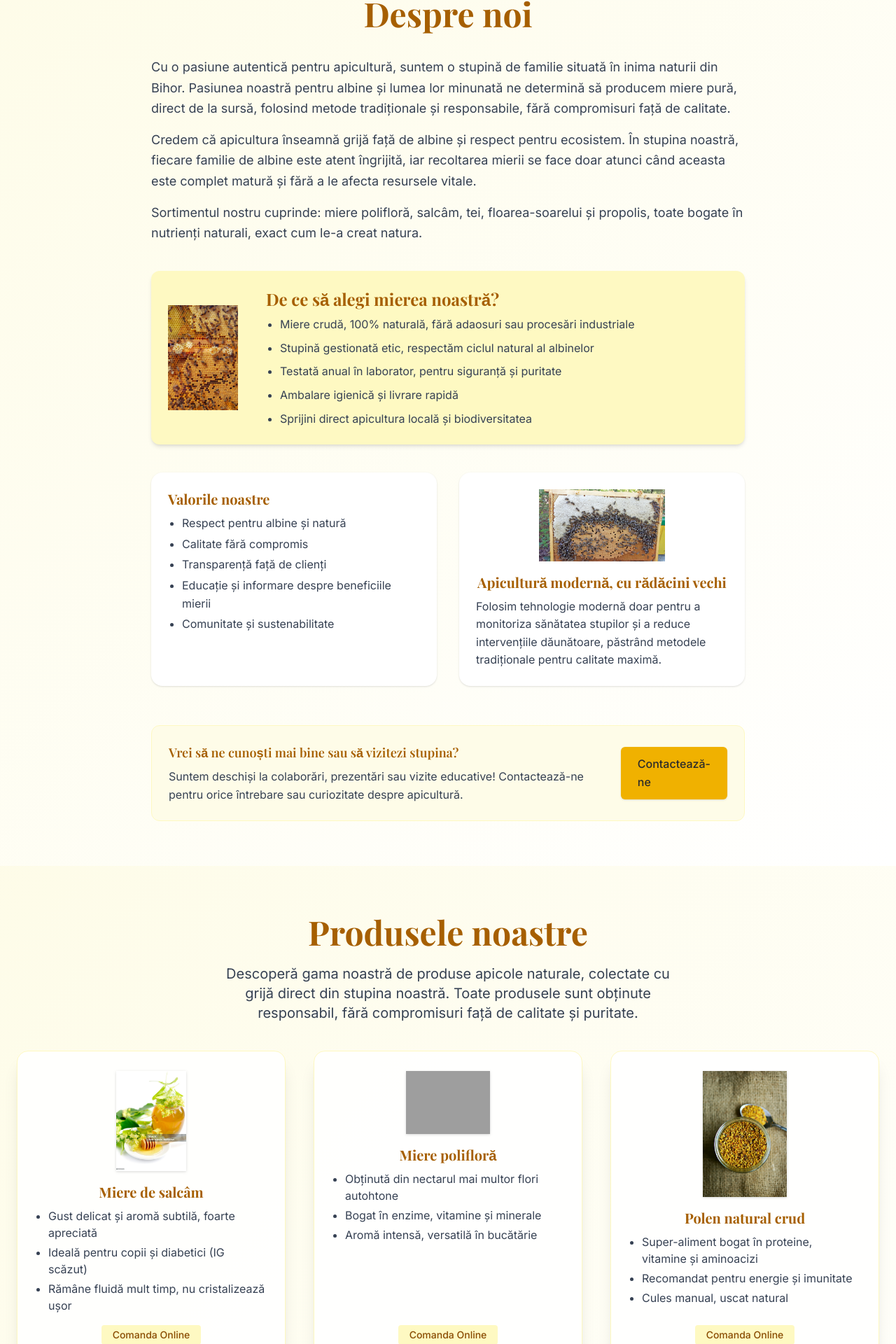
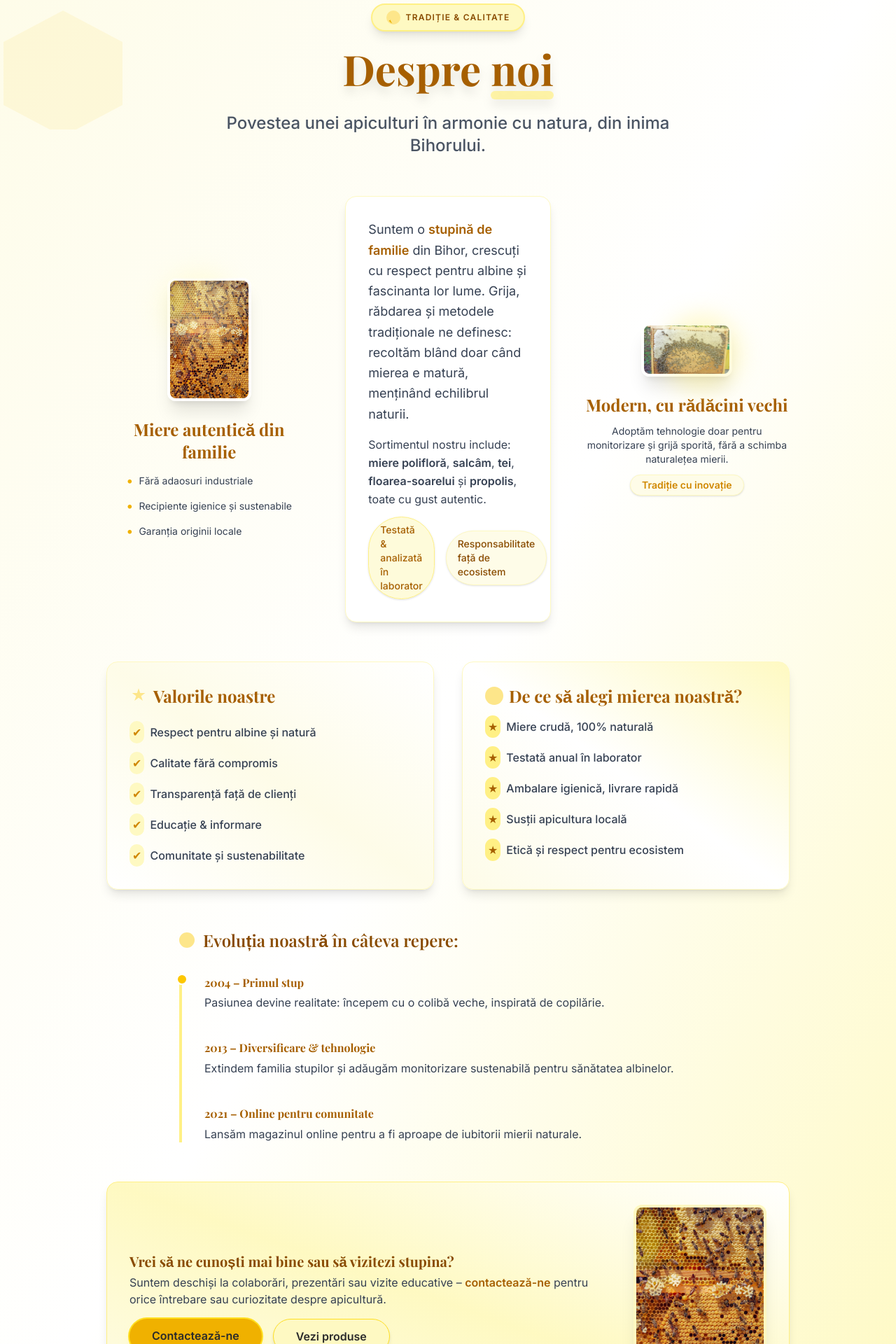
Before and after one commit to ionutpetru4046/Website-Apicultura, a Next.js app: page / in a window 1280 px wide. Shown: the part 1117-3037 px from the top of the page at 70% size. Built offline with nearby package versions, Linux system fonts and the light colour scheme; grey boxes are pictures that could not be loaded; a web font is replaced by a local one.

Commit message:
new style to despre page

```diff
--- a/app/despre/page.tsx
+++ b/app/despre/page.tsx
@@ -3,86 +3,213 @@ import Link from "next/link";
 
 export default function DesprePage() {
   return (
-    <section className="min-h-screen bg-linear-to-br from-yellow-50 to-white flex items-center">
-      <div className="max-w-4xl mx-auto px-6 py-16 w-full">
-        <h1 className="text-4xl md:text-5xl text-center font-serif leading-tight font-bold mb-8 text-yellow-700">
-          Despre noi
+    <section className="min-h-screen bg-gradient-to-br from-yellow-50 via-white to-yellow-100 flex py-0 relative overflow-hidden">
+      {/* Decorative abstract honeycomb SVGs */}
+      <svg
+        className="absolute left-0 top-20 opacity-20 z-0"
+        width="180"
+        height="180"
+        viewBox="0 0 180 180"
+        fill="none"
+      >
+        <polygon
+          points="90,10 175,55 175,145 90,190 5,145 5,55"
+          fill="#fde68a"
+        />
+      </svg>
+      <svg
+        className="absolute right-0 bottom-[-70px] opacity-20 z-0 rotate-12"
+        width="180"
+        height="180"
+        viewBox="0 0 180 180"
+        fill="none"
+      >
+        <polygon
+          points="90,10 175,55 175,145 90,190 5,145 5,55"
+          fill="#fef3c7"
+        />
+      </svg>
+
+      <div className="relative z-10 w-full max-w-5xl mx-auto px-4 sm:px-6 py-20">
+        <div className="text-center mb-14">
+          <div className="inline-block bg-yellow-100 rounded-full px-5 py-2 mb-4 animate-fadeIn shadow-lg border-2 border-yellow-200">
+            <span className="text-yellow-800 font-semibold text-xs tracking-widest uppercase flex items-center gap-2">
+              <svg width={20} height={20} fill="none" viewBox="0 0 20 20"><circle cx="10" cy="10" r="10" fill="#fde68a"/><path d="M5.8,13.1c-0.8,0.9-2.2,1.6-2.2,1.6C4.6,16.2,7,17.7,8.4,18.5c-2.1-2.7-2.4-4.5-2.6-4.7z" fill="#eab308"/></svg>
+              Tradiție & Calitate
+            </span>
+          </div>
+          <h1 className="text-5xl md:text-6xl font-serif font-bold text-yellow-700 leading-tight drop-shadow-xl animate-fadeIn">
+            Despre <span className="relative">
+              <span className="absolute -bottom-1 left-0 w-full h-3 bg-yellow-200/70 rounded-md z-0"></span>
+              <span className="relative z-10">noi</span>
+            </span>
           </h1>
-
-        <div className="mb-10">
-          <p className="text-gray-700 leading-relaxed text-lg mb-4">
-            Cu o pasiune autentică pentru apicultură, suntem o stupină de familie situată în inima naturii din Bihor.
-            Pasiunea noastră pentru albine și lumea lor minunată ne determină să producem miere pură, direct de la sursă, folosind metode tradiționale și responsabile, fără compromisuri față de calitate.
-          </p>
-          <p className="text-gray-700 leading-relaxed text-lg mb-4">
-            Credem că apicultura înseamnă grijă față de albine și respect pentru ecosistem. În stupina noastră, fiecare familie de albine este atent îngrijită, iar recoltarea mierii se face doar atunci când aceasta este complet matură și fără a le afecta resursele vitale.
-          </p>
-          <p className="text-gray-700 leading-relaxed text-lg mb-6">
-            Sortimentul nostru cuprinde: miere polifloră, salcâm, tei, floarea-soarelui și propolis, toate bogate în nutrienți naturali, exact cum le-a creat natura.
+          <p className="mt-6 text-xl sm:text-2xl text-gray-700/90 font-medium max-w-2xl mx-auto animate-fadeIn delay-150">
+            Povestea unei apiculturi în armonie cu natura, din inima Bihorului.
           </p>
         </div>
 
-        <div className="bg-yellow-100 rounded-xl p-6 md:flex md:items-center gap-10 shadow-md mb-10">
+        {/* Main grid */}
+        <div className="grid grid-cols-1 md:grid-cols-3 gap-12 mb-14">
+          {/* Left: Apicultor & benefit */}
+          <div className="flex flex-col items-center justify-center text-center">
+            <div className="relative mb-6 transition-transform hover:scale-105">
+              <span className="absolute -top-3 -left-3 z-0 bg-yellow-100 rounded-full blur-lg w-28 h-28 opacity-40"></span>
               <Image
                 src="/images/stupina15.jpg"
                 alt="Apicultor"
-            width={100}
-            height={180}
-            className="object-contain mx-auto md:mx-0 mb-4 md:mb-0"
+                width={120}
+                height={190}
+                className="object-cover rounded-xl shadow-xl border-4 border-white"
+                priority
               />
-          <div>
-            <h2 className="text-2xl font-serif font-bold mb-2 text-yellow-700">
+            </div>
+            <h2 className="text-2xl font-serif font-bold text-yellow-700 mb-3">Miere autentică din familie</h2>
+            <ul className="text-gray-700 text-sm space-y-2 text-left list-none px-3 mx-auto">
+              <li className="flex items-center gap-2"><span className="text-yellow-500 text-lg">•</span> Fără adaosuri industriale</li>
+              <li className="flex items-center gap-2"><span className="text-yellow-500 text-lg">•</span> Recipiente igienice și sustenabile</li>
+              <li className="flex items-center gap-2"><span className="text-yellow-500 text-lg">•</span> Garanția originii locale</li>
+            </ul>
+          </div>
+
+          {/* Center: Poveste & principii */}
+          <div className="md:col-span-1 flex flex-col justify-center">
+            <div className="bg-white bg-opacity-90 rounded-2xl shadow-lg p-8 border border-yellow-100">
+              <p className="text-lg text-gray-700 leading-relaxed mb-4">
+                Suntem o <span className="font-semibold text-yellow-700">stupină de familie</span> din Bihor, crescuți cu respect pentru albine și fascinanta lor lume. Grija, răbdarea și metodele tradiționale ne definesc: recoltăm blând doar când mierea e matură, menținând echilibrul naturii.
+              </p>
+              <p className="text-gray-700 leading-relaxed mb-3">
+                Sortimentul nostru include: <span className="font-semibold">miere polifloră</span>, <span className="font-semibold">salcâm</span>, <span className="font-semibold">tei</span>, <span className="font-semibold">floarea-soarelui</span> și <span className="font-semibold">propolis</span>, toate cu gust autentic.
+              </p>
+              <div className="flex flex-col sm:flex-row items-center gap-4 mt-3">
+                <div className="rounded-full inline-flex items-center bg-yellow-100/60 px-4 py-2 text-yellow-700 font-medium text-sm shadow border border-yellow-200">
+                  Testată & analizată în laborator
+                </div>
+                <div className="rounded-full inline-flex items-center bg-yellow-50 px-4 py-2 text-yellow-800 font-medium text-sm shadow-sm border border-yellow-100">
+                  Responsabilitate față de ecosistem
+                </div>
+              </div>
+            </div>
+          </div>
+
+          {/* Right: Fagure & modernitate */}
+          <div className="flex flex-col items-center justify-center text-center">
+            <div className="relative mb-6 transition-transform hover:scale-105">
+              <span className="absolute -top-3 -right-3 z-0 bg-yellow-200 rounded-full blur-lg w-28 h-28 opacity-40"></span>
+              <Image
+                src="/images/stupina8.jpg"
+                alt="Fagure"
+                width={130}
+                height={130}
+                className="object-cover rounded-xl shadow-xl border-4 border-white"
+              />
+            </div>
+            <h2 className="text-2xl font-serif font-bold text-yellow-700 mb-3">Modern, cu rădăcini vechi</h2>
+            <p className="text-gray-700 text-sm mb-1">
+              Adoptăm tehnologie doar pentru monitorizare și grijă sporită, fără a schimba naturalețea mierii.
+            </p>
+            <span className="text-yellow-600 text-sm bg-yellow-50 rounded-full px-4 py-1 mt-2 font-semibold border border-yellow-100 shadow-sm">Tradiție cu inovație</span>
+          </div>
+        </div>
+
+        {/* Valorile grid */}
+        <div className="mb-14 w-full grid grid-cols-1 md:grid-cols-2 gap-10">
+          <div className="rounded-2xl shadow-lg border border-yellow-100 bg-gradient-to-tr from-white via-yellow-50 to-white p-8">
+            <h3 className="font-bold text-yellow-700 text-2xl mb-5 font-serif flex items-center gap-2">
+              <svg width={26} height={26} fill="none" viewBox="0 0 24 24"><path fill="#FDE68A" d="M12 2l2.09 6.26h6.6l-5.34 3.88 2.08 6.26L12 14.52l-5.33 3.88 2.08-6.26-5.34-3.88h6.59z"/></svg>
+              Valorile noastre
+            </h3>
+            <ul className="pl-0 text-gray-700 text-base space-y-3 font-medium">
+              <li className="flex items-center gap-2"><span className="p-1 rounded-full bg-yellow-100 text-yellow-600">✔</span> Respect pentru albine și natură</li>
+              <li className="flex items-center gap-2"><span className="p-1 rounded-full bg-yellow-100 text-yellow-600">✔</span> Calitate fără compromis</li>
+              <li className="flex items-center gap-2"><span className="p-1 rounded-full bg-yellow-100 text-yellow-600">✔</span> Transparență față de clienți</li>
+              <li className="flex items-center gap-2"><span className="p-1 rounded-full bg-yellow-100 text-yellow-600">✔</span> Educație & informare</li>
+              <li className="flex items-center gap-2"><span className="p-1 rounded-full bg-yellow-100 text-yellow-600">✔</span> Comunitate și sustenabilitate</li>
+            </ul>
+          </div>
+          <div className="rounded-2xl shadow-lg border border-yellow-100 bg-gradient-to-tr from-yellow-50 via-white to-yellow-100 p-8 flex flex-col">
+            <h3 className="font-bold text-yellow-700 text-2xl mb-3 font-serif flex items-center gap-2">
+              <svg width={26} height={26} fill="none" viewBox="0 0 24 24"><circle cx="12" cy="12" r="12" fill="#fde68a" /></svg>
               De ce să alegi mierea noastră?
-            </h2>
-            <ul className="list-disc pl-5 space-y-2 text-gray-700">
-              <li>Miere crudă, 100% naturală, fără adaosuri sau procesări industriale</li>
-              <li>Stupină gestionată etic, respectăm ciclul natural al albinelor</li>
-              <li>Testată anual în laborator, pentru siguranță și puritate</li>
-              <li>Ambalare igienică și livrare rapidă</li>
-              <li>Sprijini direct apicultura locală și biodiversitatea</li>
+            </h3>
+            <ul className="pl-0 text-gray-700 text-base space-y-3 font-medium">
+              <li className="flex items-center gap-2"><span className="p-1 rounded-full bg-yellow-200 text-yellow-700">★</span> Miere crudă, 100% naturală</li>
+              <li className="flex items-center gap-2"><span className="p-1 rounded-full bg-yellow-200 text-yellow-700">★</span> Testată anual în laborator</li>
+              <li className="flex items-center gap-2"><span className="p-1 rounded-full bg-yellow-200 text-yellow-700">★</span> Ambalare igienică, livrare rapidă</li>
+              <li className="flex items-center gap-2"><span className="p-1 rounded-full bg-yellow-200 text-yellow-700">★</span> Susții apicultura locală</li>
+              <li className="flex items-center gap-2"><span className="p-1 rounded-full bg-yellow-200 text-yellow-700">★</span> Etică și respect pentru ecosistem</li>
             </ul>
           </div>
         </div>
 
-        <div className="grid gap-8 md:grid-cols-2 mt-10">
-          <div className="bg-white rounded-2xl shadow p-6">
-            <h3 className="font-bold text-yellow-700 text-xl mb-2 font-serif">Valorile noastre</h3>
-            <ul className="list-disc pl-5 text-gray-700 space-y-1">
-              <li>Respect pentru albine şi natură</li>
-              <li>Calitate fără compromis</li>
-              <li>Transparenţă faţă de clienţi</li>
-              <li>Educaţie şi informare despre beneficiile mierii</li>
-              <li>Comunitate și sustenabilitate</li>
-            </ul>
-          </div>
-          <div className="bg-white rounded-2xl shadow p-6 flex flex-col items-center">
-            <Image
-              src="/images/stupina8.jpg"
-              alt="Fagure"
-              width={180}
-              height={80}
-              className="object-contain mb-4"
-            />
-            <h3 className="font-bold text-yellow-700 text-xl mb-2 font-serif">Apicultură modernă, cu rădăcini vechi</h3>
-            <p className="text-gray-700">
-              Folosim tehnologie modernă doar pentru a monitoriza sănătatea stupilor și a reduce intervențiile dăunătoare, păstrând metodele tradiționale pentru calitate maximă.
+        {/* Timeline - Pasiune & evoluție */}
+        <div className="max-w-3xl mx-auto mb-14">
+          <h3 className="text-yellow-800 text-xl md:text-2xl font-semibold mb-8 flex items-center gap-3 font-serif">
+            <svg width={22} height={22} fill="none" viewBox="0 0 24 24"><rect width="24" height="24" rx="12" fill="#fde68a"/></svg>
+            Evoluția noastră în câteva repere:
+          </h3>
+          <ol className="relative border-l-4 border-yellow-200 pl-8 space-y-10">
+            <li>
+              <span className="absolute -left-2 top-0 bg-yellow-400 w-4 h-4 rounded-full border-2 border-white z-10"></span>
+              <div>
+                <h4 className="font-bold text-yellow-700 mb-1">2004 – Primul stup</h4>
+                <p className="text-gray-700 text-base">
+                  Pasiunea devine realitate: începem cu o colibă veche, inspirată de copilărie.
                 </p>
               </div>
+            </li>
+            <li>
+              <span className="absolute -left-2 top-0 bg-yellow-400 w-4 h-4 rounded-full border-2 border-white z-10"></span>
+              <div>
+                <h4 className="font-bold text-yellow-700 mb-1">2013 – Diversificare & tehnologie</h4>
+                <p className="text-gray-700 text-base">
+                  Extindem familia stupilor și adăugăm monitorizare sustenabilă pentru sănătatea albinelor.
+                </p>
+              </div>
+            </li>
+            <li>
+              <span className="absolute -left-2 top-0 bg-yellow-400 w-4 h-4 rounded-full border-2 border-white z-10"></span>
+              <div>
+                <h4 className="font-bold text-yellow-700 mb-1">2021 – Online pentru comunitate</h4>
+                <p className="text-gray-700 text-base">
+                  Lansăm magazinul online pentru a fi aproape de iubitorii mierii naturale.
+                </p>
+              </div>
+            </li>
+          </ol>
         </div>
 
-        <div className="mt-14 flex flex-col md:flex-row items-center justify-between gap-6 bg-yellow-50 rounded-xl p-6 border border-yellow-100">
+        {/* Call to action */}
+        <div className="mt-10 flex flex-col md:flex-row items-center justify-between gap-8 bg-gradient-to-tr from-yellow-50 via-yellow-100 to-white rounded-2xl px-8 py-8 border border-yellow-200 shadow-lg blur-none animate-fadeIn">
           <div>
-            <h4 className="text-lg font-semibold text-yellow-700 mb-2">Vrei să ne cunoști mai bine sau să vizitezi stupina?</h4>
-            <p className="text-gray-700">
-              Suntem deschiși la colaborări, prezentări sau vizite educative! Contactează-ne pentru orice întrebare sau curiozitate despre apicultură.
+            <h4 className="text-xl font-serif font-bold text-yellow-800 mb-1">
+              Vrei să ne cunoști mai bine sau să vizitezi stupina?
+            </h4>
+            <p className="text-gray-700 text-base">
+              Suntem deschiși la colaborări, prezentări sau vizite educative – <span className="text-yellow-700 font-semibold">contactează-ne</span> pentru orice întrebare sau curiozitate despre apicultură.
             </p>
-          </div>
+            <div className="flex space-x-4 mt-4">
               <Link
                 href="/contact"
-            className="inline-block bg-yellow-500 hover:bg-yellow-600 text-white px-6 py-3 rounded-md font-medium shadow transition"
+                className="inline-block bg-yellow-500 hover:bg-yellow-600 text-white px-8 py-3 rounded-full font-semibold text-base shadow-lg transition shadow-yellow-200/40 focus:outline-none ring-2 ring-yellow-300"
               >
                 Contactează-ne
               </Link>
+              <Link
+                href="/produse"
+                className="inline-block bg-yellow-100 hover:bg-yellow-200 text-yellow-800 px-8 py-3 rounded-full font-semibold text-base border border-yellow-300 shadow-md transition"
+              >
+                Vezi produse
+              </Link>
+            </div>
+          </div>
+          <Image
+            src="/images/stupina15.jpg"
+            alt="Familia apicultorilor"
+            width={190}
+            height={120}
+            className="object-cover rounded-xl shadow-xl border-4 border-yellow-100 mt-8 md:mt-0"
+          />
         </div>
       </div>
     </section>
```
Lines whose indentation alone changed are shown as unchanged.
